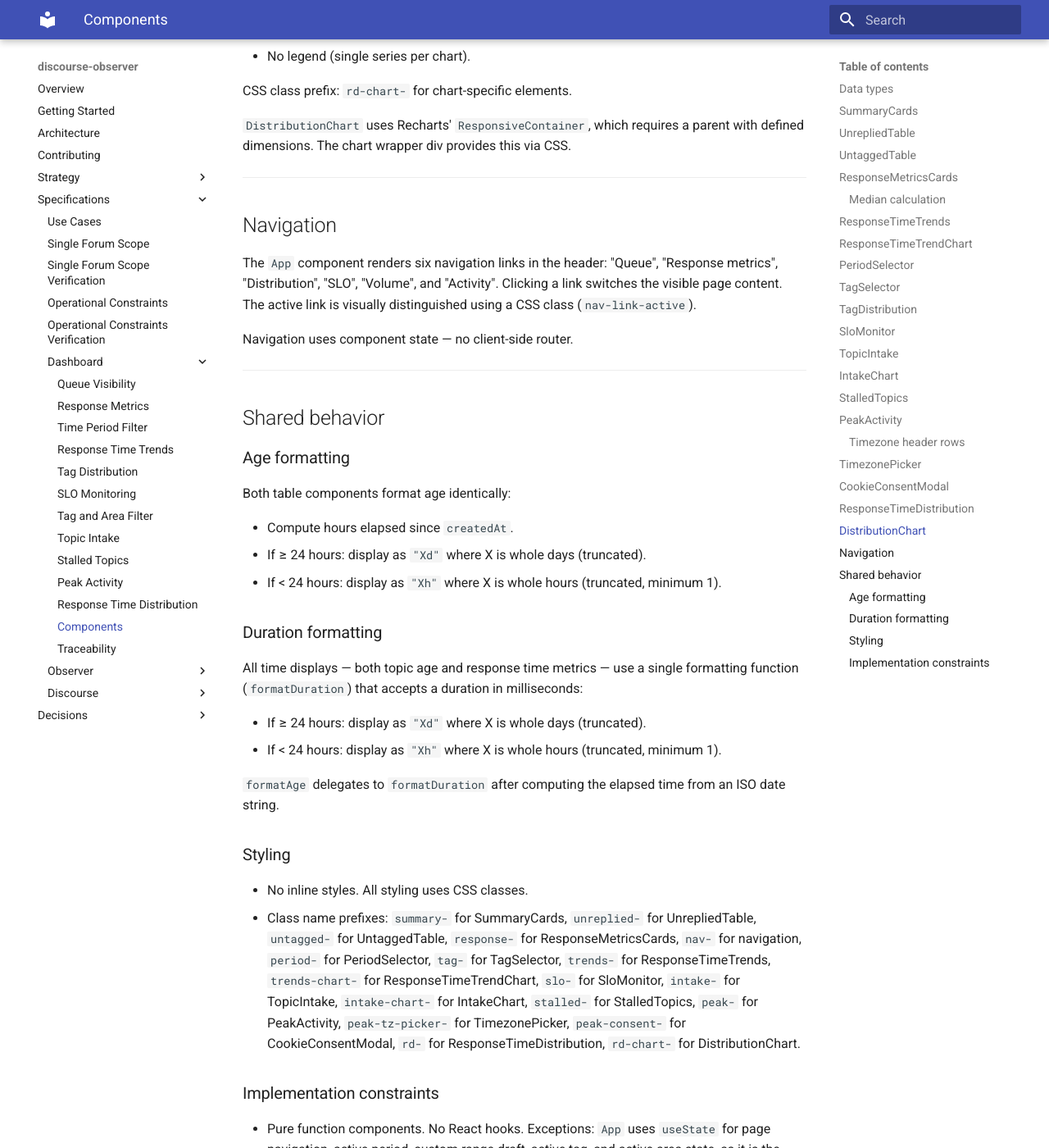
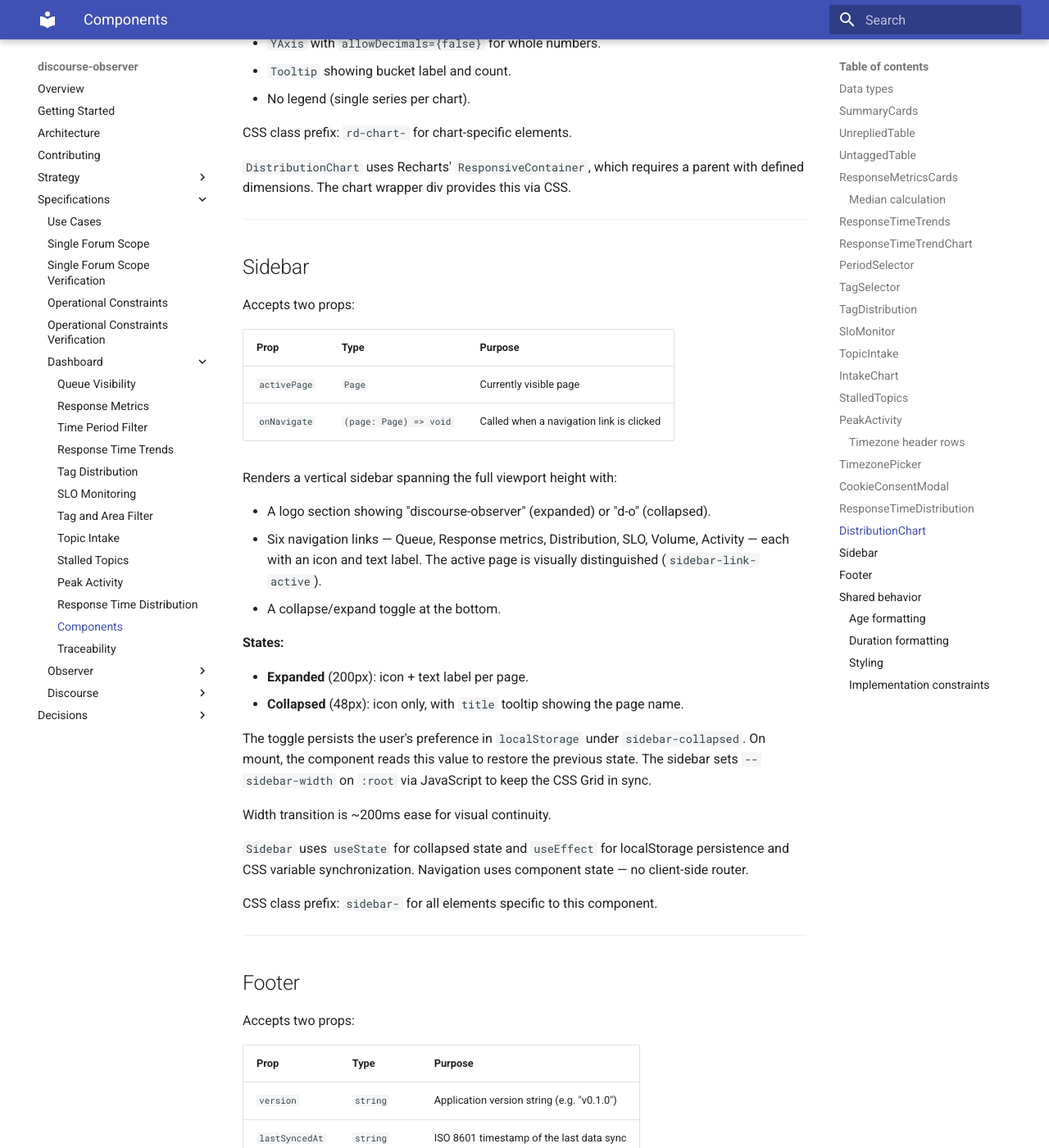
Before and after one commit to MorganDigitalAsyncTransparency/community, an MkDocs documentation site: the page built from discourse-observer/specs/dashboard/dashboard-components.md, in a window 1280 px wide and 1400 px high, scrolled down 12318 px. Shown: the whole window at 82% size. Built offline with MkDocs 1.6.1 and Material for MkDocs 9.7.7, drawn with Linux system fonts in a browser that asks for light colours; some of the changed text lies outside the part shown.

Commit message:
Update specs for sidebar, footer, and chart-color bridge
dashboard-components.md: Replace Navigation section with Sidebar and
Footer component specs, update color references from hardcoded hex to
CSS variable names, add sidebar-/footer- class prefixes, document
Sidebar hook usage.

traceability.md: Mark visual design gap as resolved by ADR 0011.

peak-activity.md: Reference --color-heatmap-base CSS variable in PA-4.

Co-Authored-By: Claude Opus 4.6 (1M context) <noreply@anthropic.com>

```diff
--- a/discourse-observer/specs/dashboard/dashboard-components.md
+++ b/discourse-observer/specs/dashboard/dashboard-components.md
@@ -92,8 +92,8 @@ Accepts `data: TrendChartPoint[]` (chart-ready data with numeric durations). Ren
 
 Two `Line` series:
 
-- "Median first reply" (`medianFirstReplyHours`) — colored `#8884d8`.
-- "Median resolution" (`medianResolutionHours`) — colored `#82ca9d`.
+- "Median first reply" (`medianFirstReplyHours`) — colored via `--color-chart-1`.
+- "Median resolution" (`medianResolutionHours`) — colored via `--color-chart-2`.
 
 Both lines use `connectNulls={false}` so that weeks with `undefined` values (no qualifying topics) appear as gaps.
 
@@ -233,7 +233,7 @@ Accepts `data: IntakeBucket[]` (chart-ready data with labels and counts). Render
 
 One `Line` series:
 
-- "Topics" (`count`) — colored `#5b8ff9`, monotone interpolation, small dots (radius 3) for point visibility.
+- "Topics" (`count`) — colored via `--color-chart-3`, monotone interpolation, small dots (radius 3) for point visibility.
 
 Chart features:
 
@@ -290,7 +290,7 @@ Calls `computeHeatmapData(topics)` and renders:
 - A section heading "Peak activity".
 - An HTML `<table>` heatmap with timezone header rows (see below), a UTC hour header row, 7 data rows (Mon–Sun), and 24 columns (hours 0–23).
 - Each data cell displays the topic count and has a background color whose intensity reflects the count relative to the grid maximum (`count / maxCount`).
-- Cell background uses `rgba(59, 130, 246, α)`. Text color switches to white when α > 0.5.
+- Cell background uses `rgba(var(--color-heatmap-base), α)`. Text color switches to white when α > 0.5. The heatmap base color is read from the CSS custom property via `getThemeColor()`.
 - Zero-count cells show "0" with no background color (transparent).
 - A color scale legend below the table showing the range from 0 to the maximum count.
 - An "Add timezone" button above the table (after the heading). Disabled when 3 timezone rows are present.
@@ -386,11 +386,50 @@ CSS class prefix: `rd-chart-` for chart-specific elements.
 
 ---
 
-## Navigation
+## Sidebar
 
-The `App` component renders six navigation links in the header: "Queue", "Response metrics", "Distribution", "SLO", "Volume", and "Activity". Clicking a link switches the visible page content. The active link is visually distinguished using a CSS class (`nav-link-active`).
+Accepts two props:
 
-Navigation uses component state — no client-side router.
+| Prop | Type | Purpose |
+|------|------|---------|
+| `activePage` | `Page` | Currently visible page |
+| `onNavigate` | `(page: Page) => void` | Called when a navigation link is clicked |
+
+Renders a vertical sidebar spanning the full viewport height with:
+
+- A logo section showing "discourse-observer" (expanded) or "d-o" (collapsed).
+- Six navigation links — Queue, Response metrics, Distribution, SLO, Volume, Activity — each with an icon and text label. The active page is visually distinguished (`sidebar-link-active`).
+- A collapse/expand toggle at the bottom.
+
+**States:**
+
+- **Expanded** (200px): icon + text label per page.
+- **Collapsed** (48px): icon only, with `title` tooltip showing the page name.
+
+The toggle persists the user's preference in `localStorage` under `sidebar-collapsed`. On mount, the component reads this value to restore the previous state. The sidebar sets `--sidebar-width` on `:root` via JavaScript to keep the CSS Grid in sync.
+
+Width transition is ~200ms ease for visual continuity.
+
+`Sidebar` uses `useState` for collapsed state and `useEffect` for localStorage persistence and CSS variable synchronization. Navigation uses component state — no client-side router.
+
+CSS class prefix: `sidebar-` for all elements specific to this component.
+
+---
+
+## Footer
+
+Accepts two props:
+
+| Prop | Type | Purpose |
+|------|------|---------|
+| `version` | `string` | Application version string (e.g. "v0.1.0") |
+| `lastSyncedAt` | `string` | ISO 8601 timestamp of the last data sync |
+
+Renders a footer bar at the bottom of the main area containing version, formatted last sync time, and a GitHub repository link.
+
+`Footer` is a pure function component — no hooks, no state.
+
+CSS class prefix: `footer-` for all elements specific to this component.
 
 ---
 
@@ -416,10 +455,10 @@ All time displays — both topic age and response time metrics — use a single
 ### Styling
 
 - No inline styles. All styling uses CSS classes.
-- Class name prefixes: `summary-` for SummaryCards, `unreplied-` for UnrepliedTable, `untagged-` for UntaggedTable, `response-` for ResponseMetricsCards, `nav-` for navigation, `period-` for PeriodSelector, `tag-` for TagSelector, `trends-` for ResponseTimeTrends, `trends-chart-` for ResponseTimeTrendChart, `slo-` for SloMonitor, `intake-` for TopicIntake, `intake-chart-` for IntakeChart, `stalled-` for StalledTopics, `peak-` for PeakActivity, `peak-tz-picker-` for TimezonePicker, `peak-consent-` for CookieConsentModal, `rd-` for ResponseTimeDistribution, `rd-chart-` for DistributionChart.
+- Class name prefixes: `summary-` for SummaryCards, `unreplied-` for UnrepliedTable, `untagged-` for UntaggedTable, `response-` for ResponseMetricsCards, `sidebar-` for Sidebar, `footer-` for Footer, `period-` for PeriodSelector, `tag-` for TagSelector, `trends-` for ResponseTimeTrends, `trends-chart-` for ResponseTimeTrendChart, `slo-` for SloMonitor, `intake-` for TopicIntake, `intake-chart-` for IntakeChart, `stalled-` for StalledTopics, `peak-` for PeakActivity, `peak-tz-picker-` for TimezonePicker, `peak-consent-` for CookieConsentModal, `rd-` for ResponseTimeDistribution, `rd-chart-` for DistributionChart.
 
 ### Implementation constraints
 
-- Pure function components. No React hooks. Exceptions: `App` uses `useState` for page navigation, active period, custom range draft, active tag, and active area state, as it is the application shell — not a display component. `PeakActivity` uses `useState` for timezone selections, picker visibility, and cookie consent state — this state is local to the heatmap and does not affect other components. `TimezonePicker` uses `useState` for the search input — this is local input state that does not affect other components. `ResponseTimeTrendChart` uses Recharts components that manage internal state for interactivity (tooltips, legend toggle); the component itself does not call hooks directly.
+- Pure function components. No React hooks. Exceptions: `App` uses `useState` for page navigation, active period, custom range draft, active tag, and active area state, as it is the application shell — not a display component. `Sidebar` uses `useState` for collapsed state and `useEffect` for localStorage persistence and CSS variable synchronization — this state is local to the sidebar and does not affect other components. `PeakActivity` uses `useState` for timezone selections, picker visibility, and cookie consent state — this state is local to the heatmap and does not affect other components. `TimezonePicker` uses `useState` for the search input — this is local input state that does not affect other components. `ResponseTimeTrendChart` uses Recharts components that manage internal state for interactivity (tooltips, legend toggle); the component itself does not call hooks directly.
 - Each component file stays under 200 lines.
 - Types are imported from the mock data module.
```
Also changed, not shown: discourse-observer/specs/dashboard/peak-activity.md (+1 -1 lines), discourse-observer/specs/dashboard/traceability.md (+1 -1 lines).
